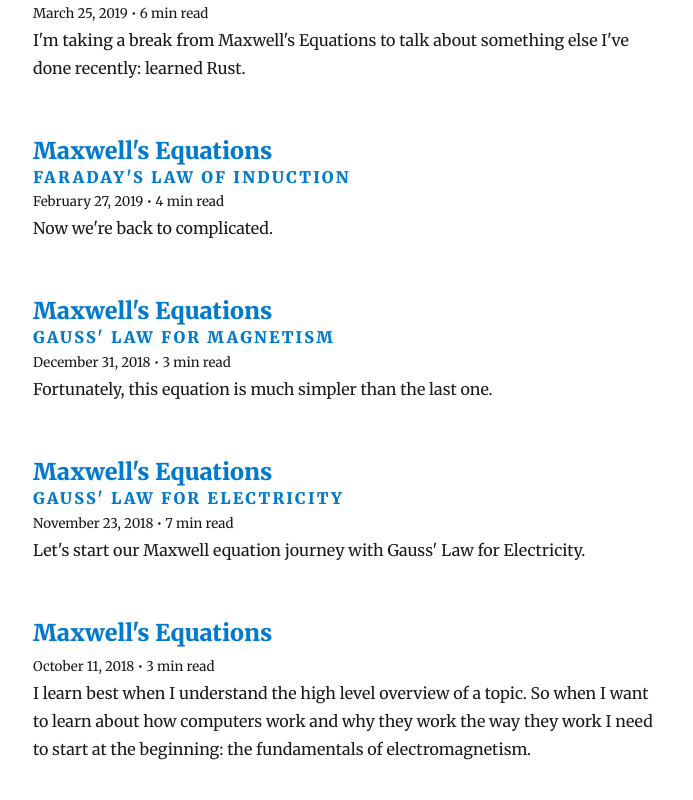
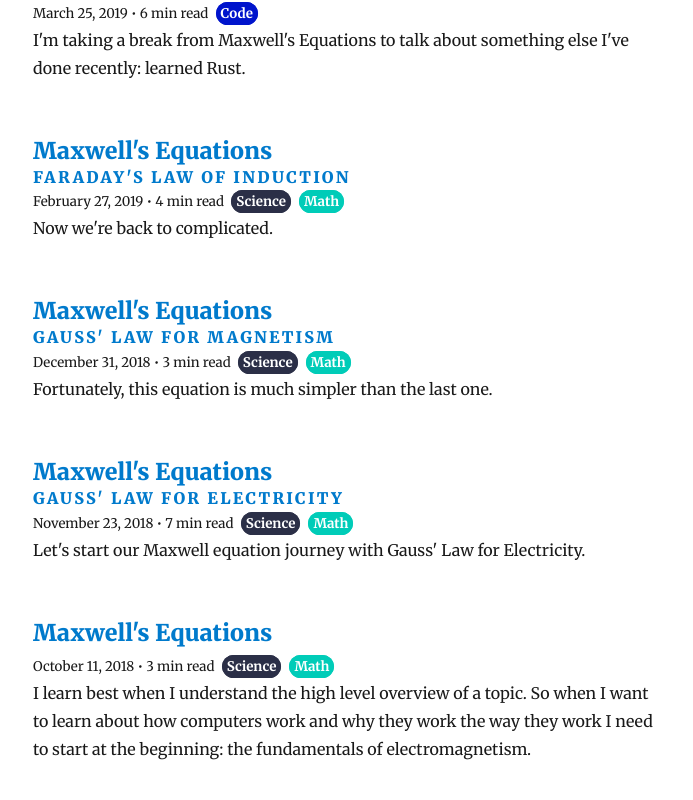
Before and after one commit to aureentuluvacal/aureentuluvacal.github.io, a Gatsby site: page / in a window 1280 px wide. Shown: the part 671-1471 px from the top of the page, without its empty margins (292-985 px from the left). Built offline with nearby package versions, Linux system fonts and the light colour scheme; Gatsby itself is replaced by a stand-in of ours; some packages are replaced by stand-ins of ours.

Commit message:
Add tags

```diff
--- a/gatsby-config.js
+++ b/gatsby-config.js
@@ -2,7 +2,7 @@ module.exports = {
   siteMetadata: {
     title: `Caryssa Perez`,
     author: {
-      summary: `CTO of Iris Works. I live in Indianapolis with my partner, Irma; my two dogs, Lolita and Milo; and my cat, Genevieve. I like to code, cook, paint, play D&D. Currently getting into Warhammer 40k.`,
+      summary: `CTO of Iris Works. I live in Indianapolis with my partner, Irma; my two dogs, Lolita and Milo; and my cat, Genevieve. I like to code, cook, paint, and play D&D. Currently getting into Warhammer 40k.`,
     },
     description: `Caryssa Perez's blog`,
     siteUrl: `https://caryssaperez.com/`,
--- /dev/null
+++ b/src/components/tag.js
@@ -0,0 +1,32 @@
+import React from 'react';
+
+const Tag = ({ name }) => {
+  const getTagColor = () => {
+    switch (name) {
+      case 'Code':
+        return '#0014cc';
+      case 'Math':
+        return '#00ccb8';
+      case 'Personal':
+        return '#cc5200';
+      case 'Science':
+        return '#2b2f47'
+      default:
+        return '#0014cc';
+    }
+  };
+
+  const styles = {
+    backgroundColor: getTagColor(),
+    color: '#fff',
+    border: `1px solid	${getTagColor()}`,
+    borderRadius: '20px',
+    margin: '0 4px',
+    padding: '2px 4px',
+    fontWeight: 'bold'
+  };
+
+  return (<span style={styles}>{name}</span>);
+}
+
+export default Tag;
--- a/src/pages/index.tsx
+++ b/src/pages/index.tsx
@@ -5,6 +5,7 @@ import { PageProps, Link, graphql } from "gatsby";
 import Bio from "../components/bio";
 import Layout from "../components/layout";
 import SEO from "../components/seo";
+import Tag from "../components/tag";
 import { rhythm } from "../utils/typography";
 
 type Data = {
@@ -26,6 +27,7 @@ type Data = {
           date: string;
           description: string;
           subtitle: string;
+          tags: [string];
         };
       };
     }[];
@@ -63,7 +65,7 @@ const BlogIndex = ({ data, location }: PageProps<Data>) => {
                 </h4>
               </Link>
               <small>
-                {node.frontmatter.date} • {`${node.timeToRead} min read`}
+                {node.frontmatter.date} • {`${node.timeToRead} min read`} {node.frontmatter.tags.map((tag: string) => <Tag name={tag} />)}
               </small>
             </header>
             <section>
@@ -102,6 +104,7 @@ export const pageQuery = graphql`
             title
             description
             subtitle
+            tags
           }
         }
       }
--- a/src/templates/blog-post.js
+++ b/src/templates/blog-post.js
@@ -3,6 +3,7 @@ import { Link, graphql } from "gatsby";
 
 import Layout from "../components/layout";
 import SEO from "../components/seo";
+import Tag from "../components/tag";
 import { rhythm, scale } from "../utils/typography";
 
 const BlogPostTemplate = ({ data, pageContext, location }) => {
@@ -44,7 +45,7 @@ const BlogPostTemplate = ({ data, pageContext, location }) => {
               marginBottom: rhythm(1),
             }}
           >
-            {post.frontmatter.date} • {`${post.timeToRead} min read`}
+            {post.frontmatter.date} • {`${post.timeToRead} min read`} {post.frontmatter.tags.map(tag => <Tag name={tag} />)}
           </p>
         </header>
         <section dangerouslySetInnerHTML={{ __html: post.html }} />
@@ -107,6 +108,7 @@ export const pageQuery = graphql`
         date(formatString: "MMMM DD, YYYY")
         description
         subtitle
+        tags
       }
     }
   }
```
Also changed, not shown: content/drafts/diversity-and-inclusion/index.md (+2 -2 lines), 1 other file.
